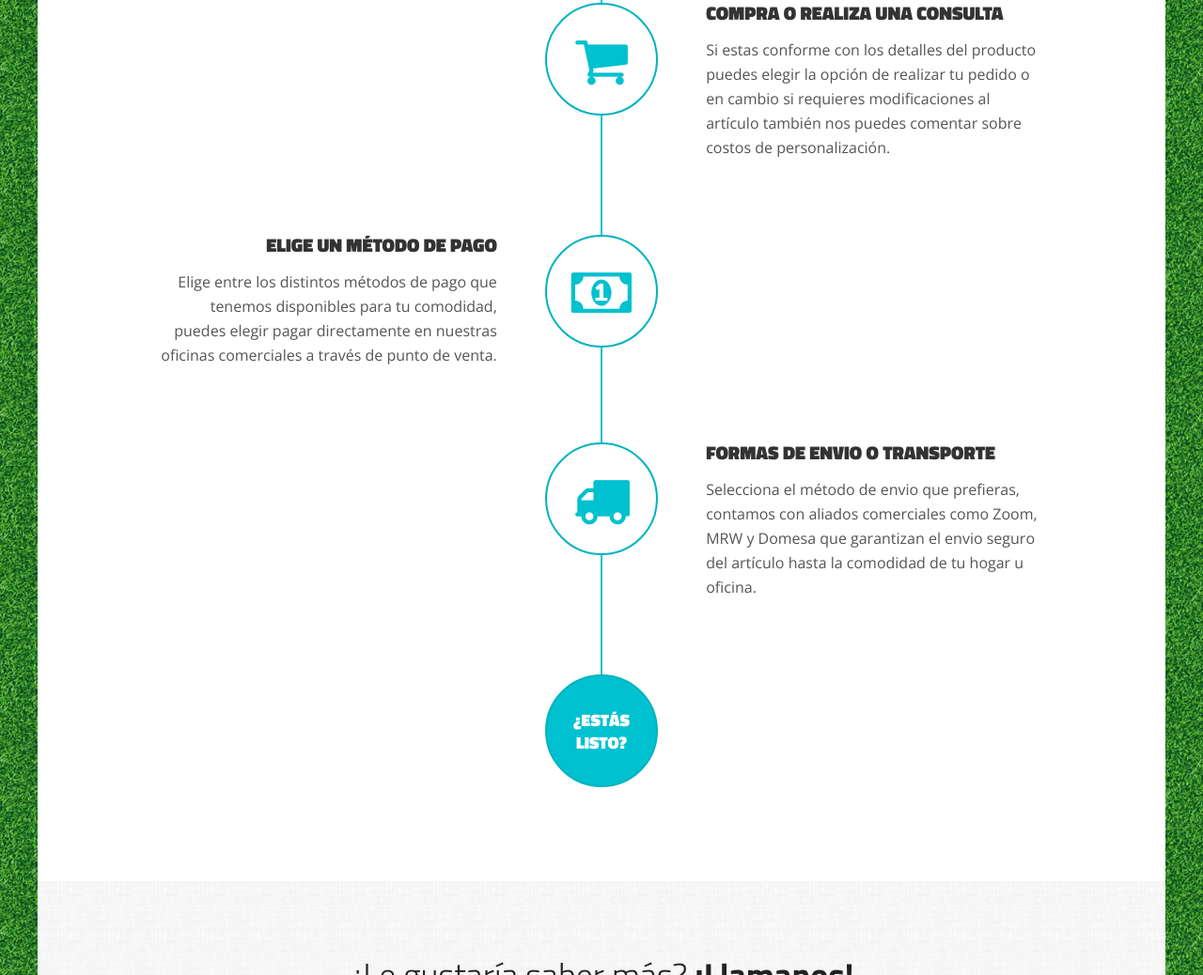
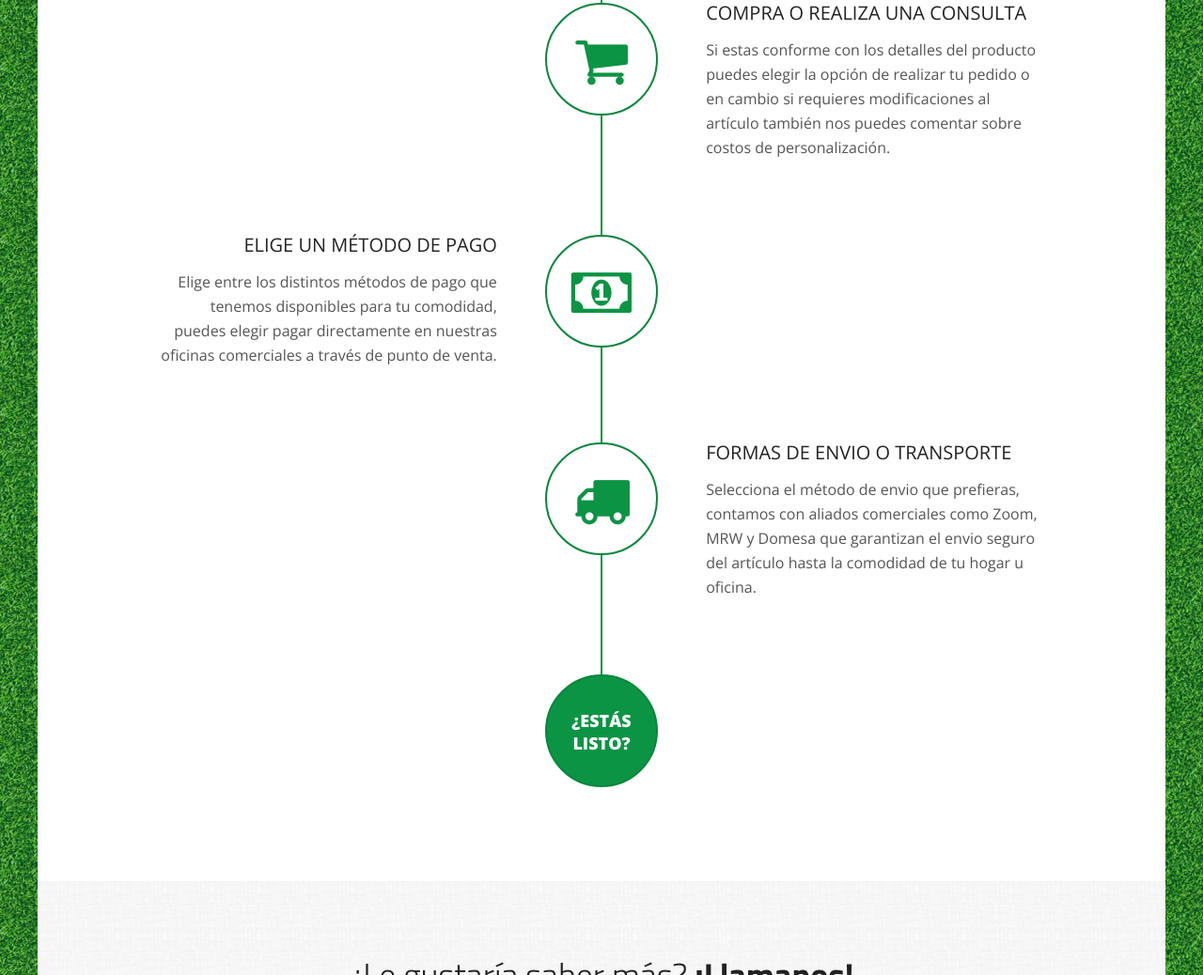
Before and after one commit to azaconorsini/EcobagsVenezuela, a plain HTML site: page compras.html in a window 1280 px wide. Shown: the part 708-1746 px from the top of the page at 94% size. Drawn offline with nearby package versions, Linux system fonts and the light colour scheme.

Commit message:
Ecobags v1.0.1 - Modificaciones básicas
- Se modificaron algunas reglas CSS y preprocesadores LESS, cambios
mínimos en estilos.

- Página de compras.html se modificaron detalles de apariencia como
estilo y colores de fuente,

```diff
--- a/less/templates.less
+++ b/less/templates.less
@@ -1117,7 +1117,7 @@
 			bottom: 0;
 			content: "";
 			width: 2px;
-			background-color: @color-ecolightblue;
+			background-color: @color-ecogreen;
 			left: 40px;
 			margin-left: -1.5px;
 		}
@@ -1159,22 +1159,23 @@
                 height: 80px;
                 line-height: 80px;
                 font-size: 40px;
-                color: @color-ecolightblue;
+                color: @color-ecogreen;
                 position: absolute;
                 background-color: #fff;
-                border: 2px solid darken(@color-ecolightblue, 3%);
+                border: 2px solid darken(@color-ecogreen, 3%);
                 z-index: 100;
                 text-align: center;
                 .prefixed(border-radius, 100%);
                 h4 {
+                	font-family: "Open Sans", sans-serif;
                     font-size: @font-size-base;
                     line-height: 20px;
-                    font-weight: @font-weight-bold;
+                    font-weight: @font-weight-regular;
                     text-transform: uppercase;
                     margin-top: 17px;
                 }
                 &.rounded-lightblue {
-                    background-color: @color-ecolightblue;
+                    background-color: @color-ecogreen;
                     color: #fff;
                 }
 			}
@@ -1200,10 +1201,11 @@
 			}
             .timeline-heading {
                 h4 {
+                	font-family: "Open Sans", sans-serif;
                     font-size: 20px;
                     text-transform: uppercase;
-                    color: #333;
-                    font-weight: 900;
+                    color: #222;
+                    font-weight: 400;
                     margin-bottom: 15px;
                 }
             }
```
Also changed, not shown: index.html (+6 -6 lines), css/templates.min.css.
